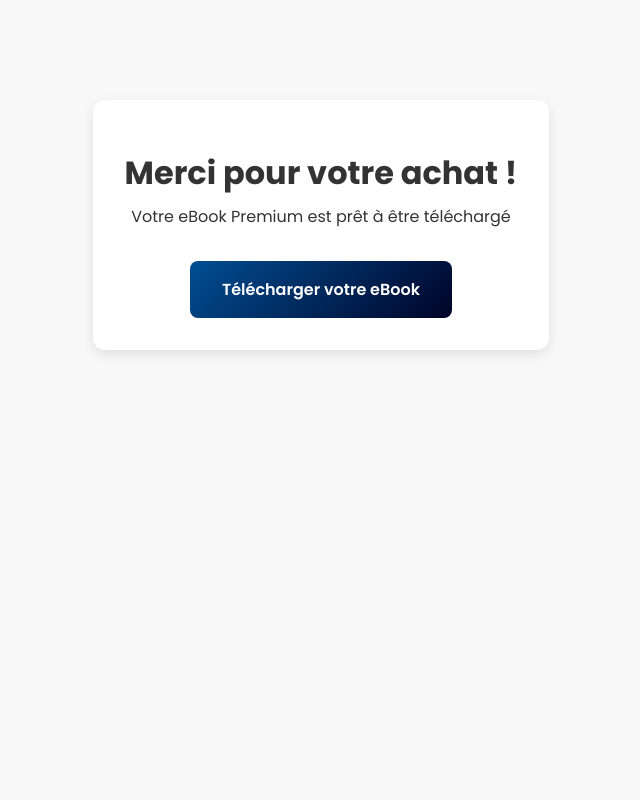
After one commit to ebookstore407-dot/MesEbooks, a PHP site: page /download.html in a window 1280 px wide. The commit adds this page. Shown: the whole page, without its empty margins (319-959 px from the left). Run offline with PHP 8.4, Linux system fonts and the light colour scheme.

```diff
--- a/css/style.css
+++ b/css/style.css
@@ -29,7 +29,7 @@ header nav a {
 }
 
 header nav a:hover {
-  background: rgba(255, 255, 255, 0.1);
+  background:
 }
 
 header h1 {
@@ -1281,6 +1281,7 @@ html {
     flex-grow: 1;
     display: flex;
     flex-direction: column;
+    align-items: center;
     justify-content: space-between;
 }
 
@@ -1366,3 +1367,54 @@ html {
         padding: 0.4rem 0.8rem;
     }
 }
+
+/* Styles pour le conteneur PayPal */
+#paypal-button-container {
+    margin-top: 1rem;
+    width: 100%;
+    max-width: 300px;
+    margin-left: auto;
+    margin-right: auto;
+}
+
+/* Styles pour la page de téléchargement */
+.download-container {
+    max-width: 600px;
+    margin: 100px auto;
+    padding: 2rem;
+    text-align: center;
+    background: white;
+    border-radius: 12px;
+    box-shadow: 0 4px 12px rgba(0, 0, 0, 0.1);
+}
+
+.download-button {
+    display: inline-block;
+    margin-top: 2rem;
+    padding: 1rem 2rem;
+    background: linear-gradient(135deg, #004e92, #000428);
+    color: white;
+    text-decoration: none;
+    border-radius: 8px;
+    font-weight: 600;
+    transition: all 0.3s ease;
+}
+
+.download-button:hover {
+    transform: translateY(-2px);
+    box-shadow: 0 4px 12px rgba(0, 78, 146, 0.2);
+}
+
+.fa-check-circle {
+    color: #28a745;
+    font-size: 3rem;
+    margin-bottom: 1rem;
+}
+# 301 Moved Permanently
+RedirectMatch 301 ^/ebooks/premium/(.*)$ /MesEbooks/ebooks/premium/$1
+
+# Pour les fichiers .htaccess dans le dossier premium
+<FilesMatch "\.htaccess$">
+  Order Allow,Deny
+  Deny from all
+</FilesMatch>
--- /dev/null
+++ b/download.html
@@ -0,0 +1,20 @@
+<!DOCTYPE html>
+<html lang="fr">
+<head>
+    <meta charset="UTF-8">
+    <meta name="viewport" content="width=device-width, initial-scale=1.0">
+    <title>Téléchargement - eBook Premium</title>
+    <link href="https://fonts.googleapis.com/css2?family=Poppins:wght@400;500;600;700&display=swap" rel="stylesheet">
+    <link rel="stylesheet" href="css/style.css">
+    <link rel="stylesheet" href="css/mobile.css">
+</head>
+<body>
+    <div class="download-container">
+        <h1><i class="fas fa-check-circle"></i> Merci pour votre achat !</h1>
+        <p>Votre eBook Premium est prêt à être téléchargé</p>
+        <a href="#" id="download-link" class="download-button">
+            <i class="fas fa-download"></i> Télécharger votre eBook
+        </a>
+    </div>
+</body>
+</html>
```
Also changed, not shown: e-premium.html (+41 -6 lines), js/premium.js (added, +39 -0 lines), .eslintrc.json, ebooks/premium/.htaccess (added), images/premium1.jpg (added).
